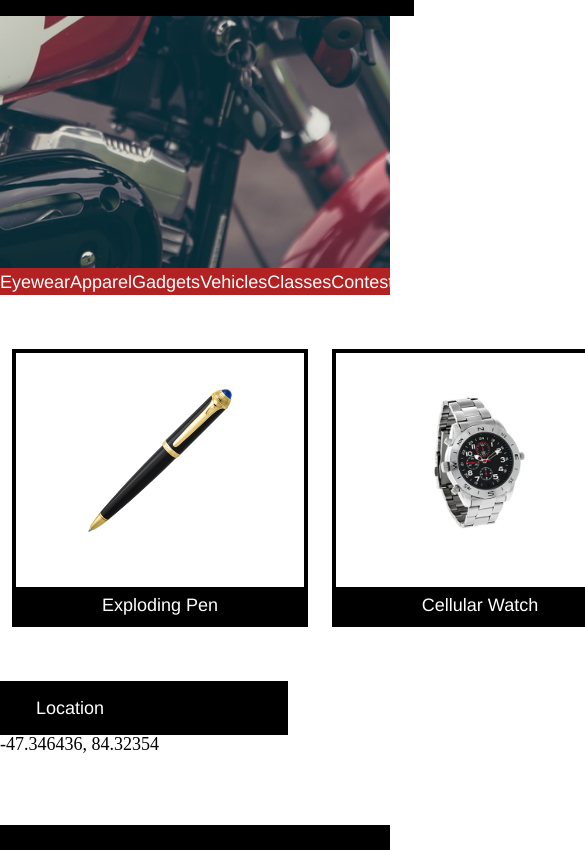
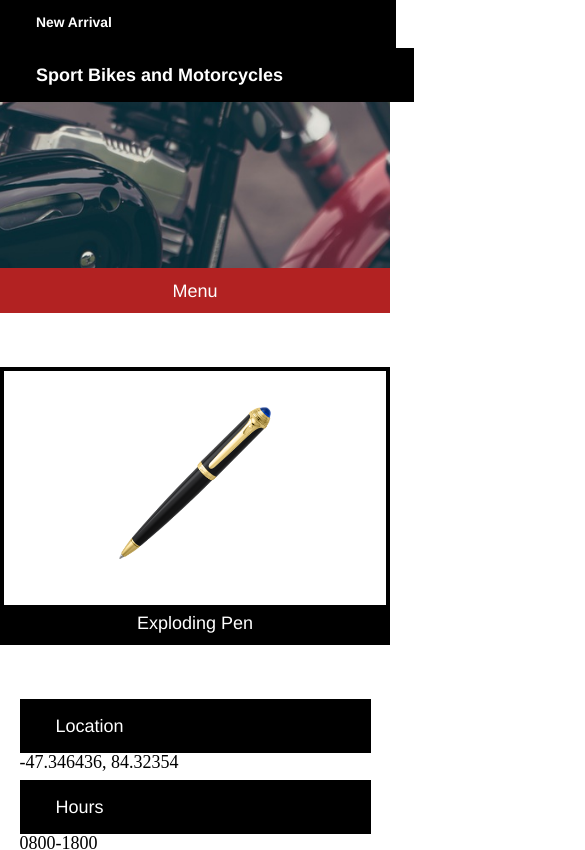
Before and after one commit to janelgreenwood/secretagentsupply, a plain HTML site: page index.html in a window 390 px wide. Shown: the part 389-1239 px from the top of the page, 585 px wide, since content can reach past the window. Drawn offline with Linux system fonts and the light colour scheme.

Commit message:
complete site responsive

```diff
--- a/index.html
+++ b/index.html
@@ -20,12 +20,17 @@
         </div>
         </div>
         <nav>
+          <ul class="desktop-nav">
             <li>Eyewear</li>
             <li>Apparel</li>
             <li>Gadgets</li>
             <li>Vehicles</li>
             <li>Classes</li>
             <li>Contest</li>
+          </ul>
+          <ul class="small-nav">
+            <li>Menu</li>
+          </ul>
         </nav>
     </header>
 
--- a/resources/css/style.css
+++ b/resources/css/style.css
@@ -30,7 +30,8 @@ html {
 
 .logoset {
   display: flex;
-  width: 960px;
+  max-width: 960px;
+  width: 100%;
   justify-content: flex-start;
 }
 
@@ -48,7 +49,8 @@ html {
 }
 
 .mediaset {
-  width: 960px;
+  max-width: 960px;
+  width: 100%;
   margin: 0 auto;
 }
 
@@ -82,26 +84,38 @@ justify-content: flex-start;
 }
 
 nav {
-  display: flex;
-  justify-content: space-around;
   background-color: firebrick;
-  padding-top: 0.25rem;
-  padding-bottom: 0.25rem;
+  padding-top: 0.75rem;
+  padding-bottom: 0.75rem;
   font-family: helvetica;
   font-size: 1rem;
   color: white;
 }
 
+nav > ul {
+  max-width: 960px;
+  width: 100%;
+  margin: 0 auto;
+  padding: 0;
+  display: flex;
+  justify-content: space-between;
+}
+
+ul.small-nav {
+  display: none;
+  justify-content: center;
+}
+
 li {
   display: inline-flex;
-  justify-content: space-around;
 }
 
 .products {
   display: flex;
   padding-top: 3rem;
-  justify-content: space-around;
-  width: 960px;
+  justify-content: space-between;
+  max-width: 960px;
+  width: 100%;
   margin: 0 auto;
 }
 
@@ -142,7 +156,8 @@ li {
 .lohours {
   padding-top: 3rem;
   display: flex;
-  width: 960px;
+  max-width: 960px;
+  width: 100%;
   margin: 0 auto;
   justify-content: space-between;
 }
@@ -184,7 +199,120 @@ footer {
 .footermagic {
   color: white;
   font-family: helvetica;
-  width: 960px;
+  max-width: 960px;
+  width: 100%;
   text-align: left;
   margin: 0 auto;
 }
+
+@media only screen and ( max-width : 1024px) {
+
+  ul.small-nav {
+    display: flex;
+  }
+  ul.desktop-nav {
+    display: none;
+  }
+
+  .product-item {
+    border: 4px solid black;
+    width: 47%;
+  }
+  .product-item.glasses {
+    display: none;
+  }
+  .location {
+    width: 35%;
+  }
+
+  .hours {
+    width: 35%;
+  }
+
+  .product-image {
+    max-width: 40%;
+  }
+
+}
+
+@media only screen and ( max-width : 480px) {
+  .mediaset {
+    width: 100%;
+    padding-top: 10rem;
+    padding-right: 2rem;
+    height: 5rem;
+  }
+
+  .media h2 {
+    padding-top: 1rem;
+    font-family: helvetica;
+    font-size: 0.77rem;
+    font-weight: bold;
+    padding-left: 2rem;
+  }
+
+  .media h1 {
+    padding: 1rem;
+    font-size: 1rem;
+    font-weight: bold;
+    padding-left: 2rem;
+  }
+
+  .product-item.watch {
+    display: none;
+  }
+
+  .product-item {
+    border: 4px solid black;
+    width: 100%;
+  }
+
+  .lohours {
+    padding-top: 3rem;
+    display: flex;
+
+    width: 100%;
+    margin: 0 auto;
+    flex-direction: column
+
+  }
+
+  .location {
+    width: 90%;
+    padding-bottom: 0.5rem;
+    margin: 0 auto;
+  }
+
+  .hours {
+    width: 90%;
+    padding-bottom: 0.5rem;
+    margin: 0 auto;
+  }
+
+  .location h2 {
+    background-color: black;
+    font-family: helvetica;
+    color: white;
+    padding-left: 2rem;
+    padding-top: 1rem;
+    padding-bottom: 1rem;
+  }
+
+  .hours h2 {
+    background-color: black;
+    font-family: helvetica;
+    color: white;
+    padding-left: 2rem;
+    padding-top: 1rem;
+    padding-bottom: 1rem;
+  }
+  .footermagic {
+    color: white;
+    font-family: helvetica;
+    max-width: 960px;
+    width: 100%;
+    text-align: center;
+    margin: 0 auto;
+  }
+
+}
```
Lines whose indentation alone changed are shown as unchanged.
